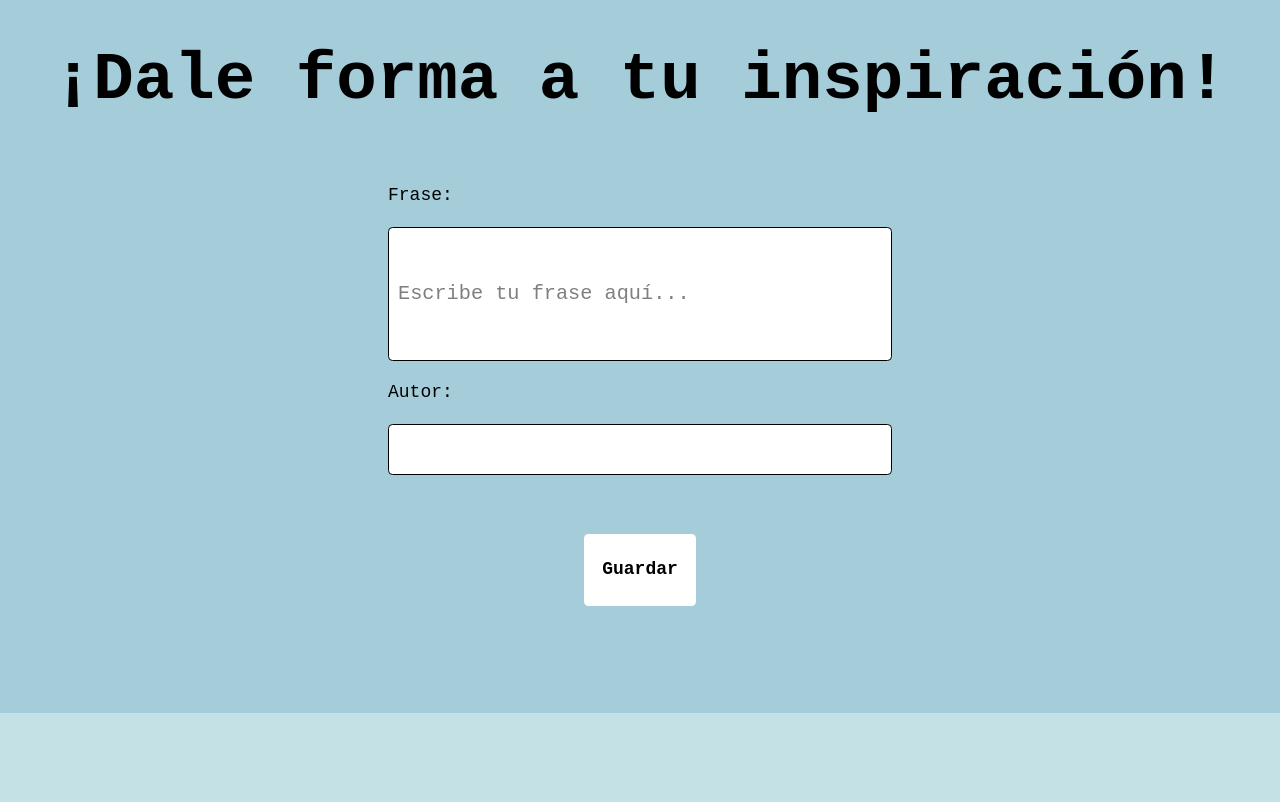
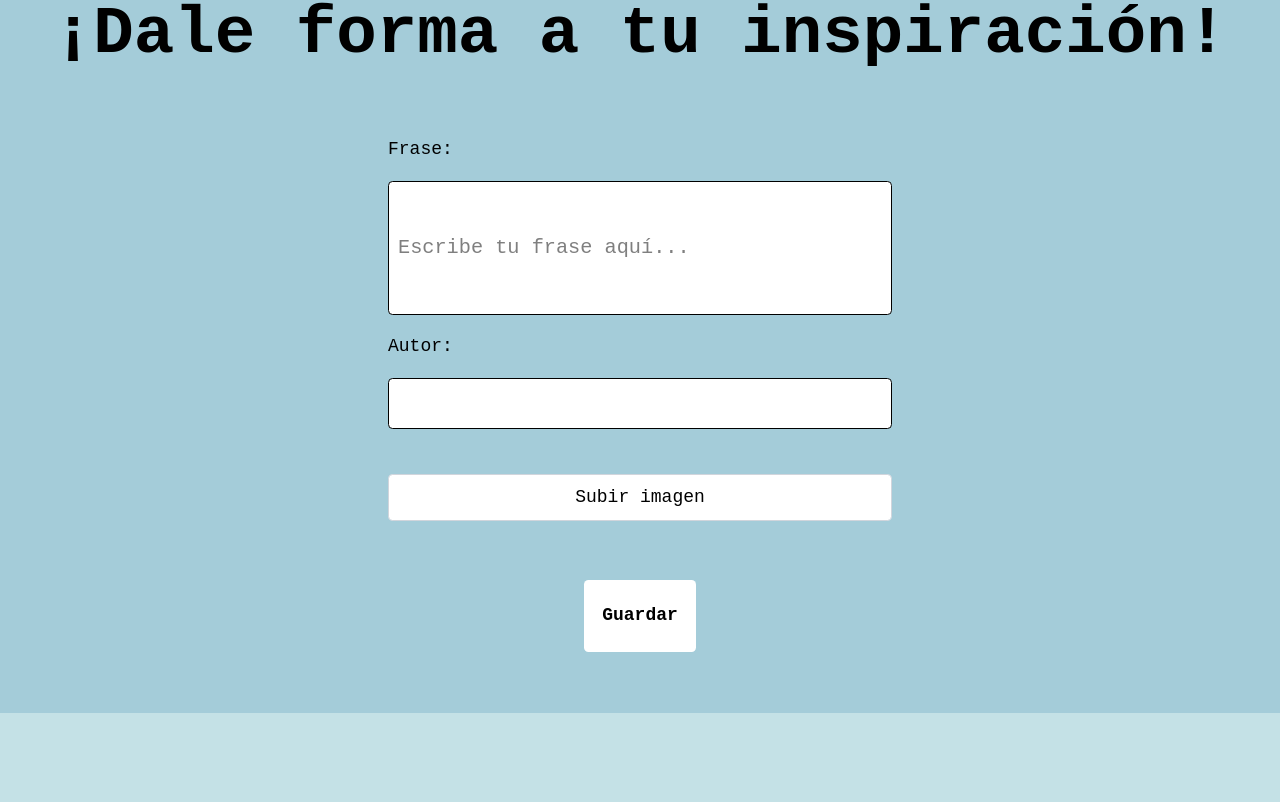
Before and after one commit to miaryl/p7_proyecto4, a React (Vite) app: page / in a window 1280 px wide. Shown: the part 1158-1960 px from the top of the page. Built offline with nearby package versions, Linux system fonts and the light colour scheme; a web font is replaced by a local one.

Commit message:
Form|add file upload btn,App|handleImage, QuoteList| image styles

```diff
--- a/src/App.jsx
+++ b/src/App.jsx
@@ -17,6 +17,7 @@ function App() {
   const [text, setText] = useState("");
   const [author, setAuthor] = useState("");
   const [error, setError] = useState("");
+  const [image, setImage] = useState(null);
 
   useEffect(() => {
     const storedQuotes = JSON.parse(localStorage.getItem("quotes")) || [];
@@ -39,6 +40,7 @@ function App() {
     const newQuote = {
       text: text.trim(),
       author: author.trim() || "Anónimo",
+      image: image || null,
       editing: false
     };
 
@@ -47,7 +49,12 @@ function App() {
 
     setText("");
     setAuthor("");
+    setImage(null);
     setError("");
+
+    e.target.reset();
+
+
     toast.success("Frase guardada correctamente");
 
     const goToMisFrases = document.getElementById("misfavoritas");
@@ -89,6 +96,18 @@ function App() {
     toast.success("Frase eliminada");
   };
 
+  const handleImage = (e)=>{
+    const file = e.target.files[0];
+
+    if(!file) return;
+
+    const reader = new FileReader();
+    reader.onloadend = ()=>{
+      setImage(reader.result);
+    };
+    reader.readAsDataURL(file);
+  };
+
   return (
     <>
       <Toaster position="top-center" reverseOrder={false} />
@@ -110,6 +129,9 @@ function App() {
           setAuthor={setAuthor}
           handleSubmit={handleSubmit}
           error={error}
+          image={image}
+          setImage={setImage}
+          handleImage={handleImage}
         />
       </section>
 
--- a/src/components/form/form.jsx
+++ b/src/components/form/form.jsx
@@ -1,17 +1,28 @@
-
-function Form({ text, author, setText, setAuthor, handleSubmit, error }) {
-
+function Form({
+  text,
+  author,
+  setText,
+  setAuthor,
+  handleSubmit,
+  error,
+  image,
+  setImage,
+  handleImage,
+}) {
   return (
     <>
       <section className="h-screen flex flex-col justify-center items-center px-4">
-        <h2 className="text-3xl sm:text-4xl mt-20 md:text-5xl lg:text-6xl font-bold text-center mb-15"> ¡Dale forma a tu inspiración! </h2>
+        <h2 className="text-3xl sm:text-4xl mt-20 md:text-5xl lg:text-6xl font-bold text-center mb-15">
+          {" "}
+          ¡Dale forma a tu inspiración!{" "}
+        </h2>
 
         <form
           onSubmit={handleSubmit}
           className="quote-form flex flex-col gap-4 w-full max-w-md mx-auto"
         >
           <label htmlFor="frase">Frase:</label>
-    <input
+          <input
             type="text"
             id="frase"
             placeholder="Escribe tu frase aquí..."
@@ -19,18 +30,42 @@ function Form({ text, author, setText, setAuthor, handleSubmit, error }) {
             onChange={(e) => setText(e.target.value)}
             className="quote-input border rounded bg-white py-[50px]  pl-2 text-base sm:text-lg"
           />
-          {error && <p className="text-red-500 font-bold text-sm mb-4 ml-1">{error}</p>}
+          {error && (
+            <p className="text-red-500 font-bold text-sm mb-4 ml-1">{error}</p>
+          )}
 
           <label htmlFor="author">Autor:</label>
-    <input
+          <input
             type="text"
             id="author"
             value={author}
             onChange={(e) => setAuthor(e.target.value)}
-            className="author-input border rounded bg-white p-2 mb-9 text-base sm:text-lg"
+            className="author-input border rounded bg-white p-2 mb-6 text-base sm:text-lg"
           />
-          <button type="submit" className="w-auto self-center rounded bg-white font-bold cursor-pointer hover:bg-gray-200 px-3 py-2 mb-14 sm:px-4 sm:py-5">
-            Guardar </button>
+          <label className="cursor-pointer text-center bg-white border border-gray-300 rounded px-4 py-2 mb-9 hover:bg-gray-100">
+            Subir imagen
+            <input
+              type="file"
+              accept="image/*"
+              onChange={handleImage}
+              className="hidden"
+            />
+          </label>
+          {image && (
+            <div className="flex justify-center mb-9">
+              <img
+                src={image}
+                alt="Vista previa"
+                className="w-50 h-32 object-cover rounded border items-center hidden sm:block"
+              />
+            </div>
+          )}
+          <button
+            type="submit"
+            className="w-auto self-center rounded bg-white font-bold cursor-pointer hover:bg-gray-200 px-3 py-2 mb-14 sm:px-4 sm:py-5"
+          >
+            Guardar{" "}
+          </button>
         </form>
       </section>
     </>
--- a/src/components/quotes/QuoteList.jsx
+++ b/src/components/quotes/QuoteList.jsx
@@ -15,7 +15,24 @@ function QuoteList({quotes, onEdit, onDelete, onChange, onSave}) {
       {[...quotes].reverse().map((quote, i) => {
         const index = quotes.length - 1 - i;
         return (
-          <li key={index} className="bg-white p-4 rounded shadow">
+          <li key={index} className="relative bg-white p-4 rounded shadow"
+           style={
+            quote.image
+
+             ? {
+              backgroundImage: `url(${quote.image})`,
+              backgroundSize: "cover",
+              backgroundPosition: "center",
+             } :{}
+
+           }
+
+          >
+            {quote.image && (
+            <div className="absolute inset-0 bg-gradient-to-t from-white/70 via-white/60 to-transparent z-0"></div>
+          )
+            }
+            <div className="relative z-10 p-4">
             {quote.editing ? (
               <>
                 <input
@@ -47,9 +64,10 @@ function QuoteList({quotes, onEdit, onDelete, onChange, onSave}) {
                   </button>
                 </div>
                 <p className="text-lg font-semibold">"{quote.text}"</p>
-                <p className="text-sm text-right text-gray-600 mt-2">– {quote.author}</p>
+                <p className="text-sm text-right text-black mt-2">– {quote.author}</p>
               </>
             )}
+            </div>
           </li>
         );
       })}
```
